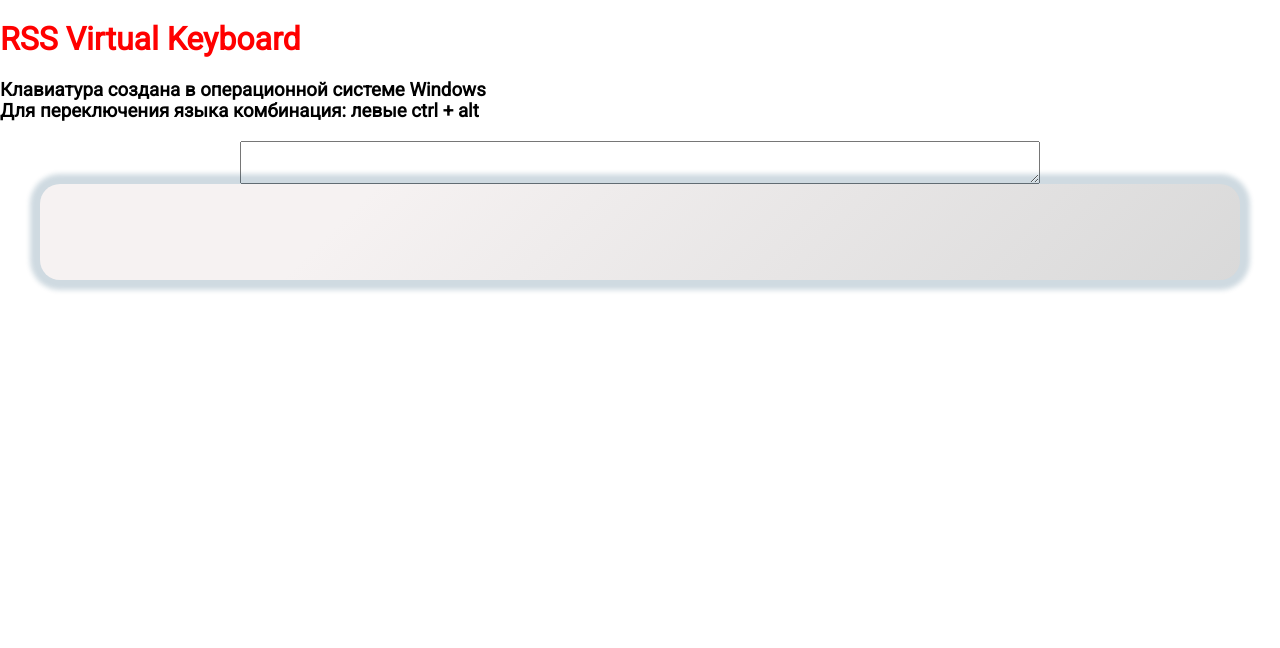
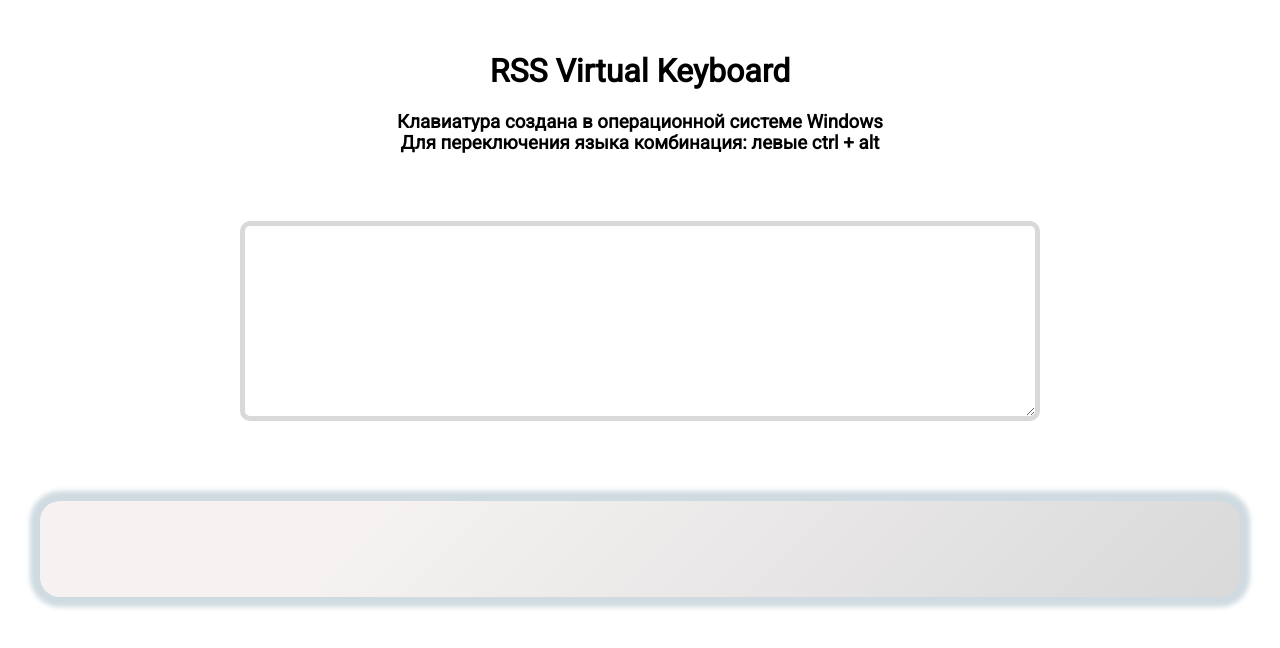
Before and after one commit to makrakvladislav/Virtual-Keyboard, a website built with webpack: page src/index.html in a window 1280 px wide. Built offline with nearby package versions, Linux system fonts and the light colour scheme.

Commit message:
feat: add style for header, textarea

```diff
--- a/src/assets/styles/base/_base.scss
+++ b/src/assets/styles/base/_base.scss
@@ -18,14 +18,15 @@ body {
   font-family: 'Roboto', sans-serif;
 }
 
+.header {
+  padding: 2rem 0;
+  text-align: center;
+}
+
 .container {
   max-width: 1200px;
   width: 100%;
   margin: 0 auto;
-}
-
-h1 {
-  color:  red;
 }
 
 textarea {
@@ -33,4 +34,10 @@ textarea {
   width: 100%;
   max-width: 800px;
   margin: 0 auto;
+  height: 200px;
+  padding: 1rem;
+  margin-top: 1rem;
+  margin-bottom: 5rem;
+  border: 5px solid #d9d9d9;
+  border-radius: 10px;
 }
```
